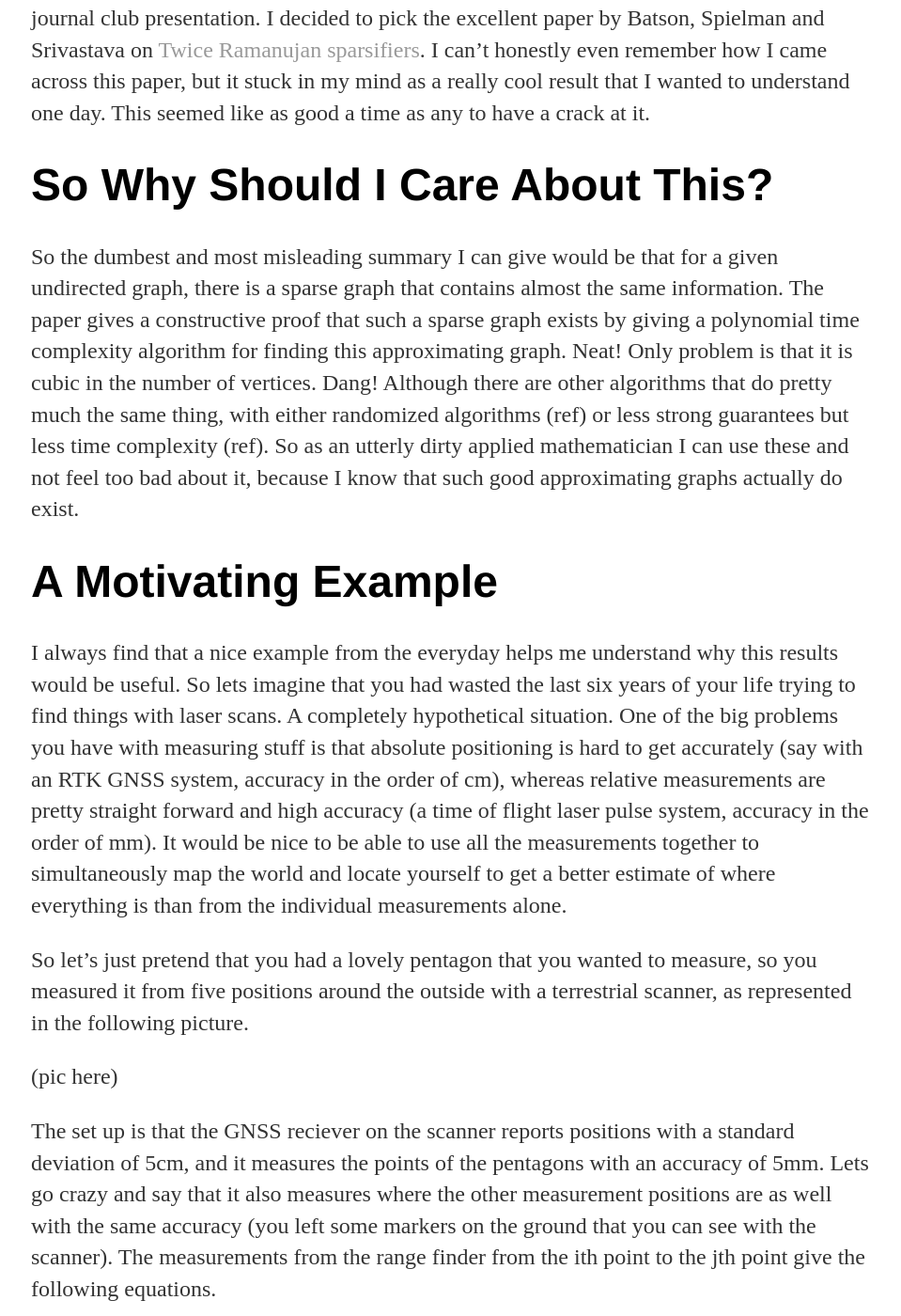
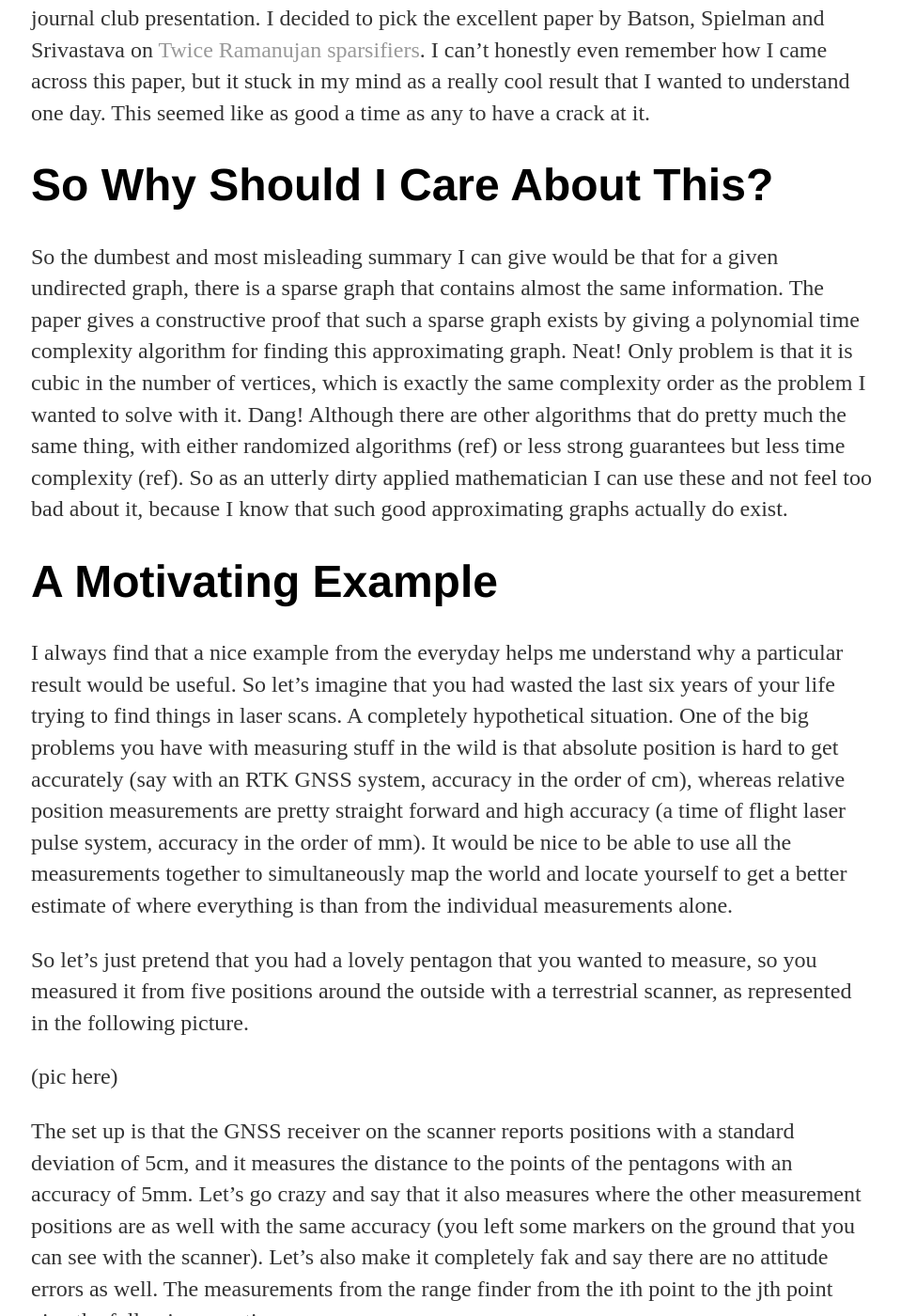
Before and after one commit to PaulBellette/PaulBellette.github.io, a Jekyll site: the page built from _posts/2018-06-23-IEEE.md, in a window 1280 px wide and 1400 px high, scrolled down 290 px. Shown: the whole window at 94% size, without its empty margins (159-1118 px from the left). Built offline with Jekyll 4.4.1, drawn with Linux system fonts in a browser that asks for light colours; formulas are drawn with MathJax 3; some of the changed text lies outside the part shown.

Commit message:
More nonsense

```diff
--- a/_posts/2018-06-23-IEEE.md
+++ b/_posts/2018-06-23-IEEE.md
@@ -4,45 +4,21 @@
 date: 2018-06-23
 ---
 
-So, this post is supposed to function as my notes for the upcoming IEEE signal
-processing journal club presentation. I decided to pick the excellent paper by
-Batson, Spielman and Srivastava on [Twice Ramanujan sparsifiers](https://arxiv.org/abs/0808.0163).
-I can't honestly even remember how I came across this paper, but it stuck in my mind
-as a really cool result that I wanted to understand one day. This seemed like as good a time as any
-to have a crack at it.
+So, this post is supposed to function as my notes for the upcoming IEEE signal processing journal club presentation. I decided to pick the excellent paper by Batson, Spielman and Srivastava on [Twice Ramanujan sparsifiers](https://arxiv.org/abs/0808.0163). I can't honestly even remember how I came across this paper, but it stuck in my mind as a really cool result that I wanted to understand one day. This seemed like as good a time as any to have a crack at it.
 
 # So Why Should I Care About This?
 
-So the dumbest and most misleading summary I can give would be that for a given undirected graph,
-there is a sparse graph that contains almost the same information. The paper gives a constructive
-proof that such a sparse graph exists by giving a polynomial time complexity algorithm for finding
-this approximating graph. Neat! Only problem is that it is cubic in the number of vertices. Dang!
-Although there are other algorithms that do pretty much the same thing, with either randomized
-algorithms (ref) or less strong guarantees but less time complexity (ref). So as an utterly dirty applied
-mathematician I can use these and not feel too bad about it, because I know that such good approximating
-graphs actually do exist.
+So the dumbest and most misleading summary I can give would be that for a given undirected graph, there is a sparse graph that contains almost the same information. The paper gives a constructive proof that such a sparse graph exists by giving a polynomial time complexity algorithm for finding this approximating graph. Neat! Only problem is that it is cubic in the number of vertices, which is exactly the same complexity order as the problem I wanted to solve with it. Dang! Although there are other algorithms that do pretty much the same thing, with either randomized algorithms (ref) or less strong guarantees but less time complexity (ref). So as an utterly dirty applied mathematician I can use these and not feel too bad about it, because I know that such good approximating graphs actually do exist.
 
 # A Motivating Example
 
-I always find that a nice example from the everyday helps me understand why this results would be useful.
-So lets imagine that you had wasted the last six years of your life trying to find things with laser scans.
-A completely hypothetical situation. One of the big problems you have with measuring stuff is that absolute
-positioning is hard to get accurately (say with an RTK GNSS system, accuracy in the order of cm), whereas
-relative measurements are pretty straight forward and high accuracy (a time of flight laser pulse system,
-accuracy in the order of mm). It would be nice to be able to use all the measurements together to simultaneously
-map the world and locate yourself to get a better estimate of where everything is than from the individual
-measurements alone.
+I always find that a nice example from the everyday helps me understand why a particular result would be useful. So let's imagine that you had wasted the last six years of your life trying to find things in laser scans. A completely hypothetical situation. One of the big problems you have with measuring stuff in the wild is that absolute position is hard to get accurately (say with an RTK GNSS system, accuracy in the order of cm), whereas relative position measurements are pretty straight forward and high accuracy (a time of flight laser pulse system, accuracy in the order of mm). It would be nice to be able to use all the measurements together to simultaneously map the world and locate yourself to get a better estimate of where everything is than from the individual measurements alone.
 
-So let's just pretend that you had a lovely pentagon that you wanted to measure, so you measured it from five positions
-around the outside with a terrestrial scanner, as represented in the following picture.
+So let's just pretend that you had a lovely pentagon that you wanted to measure, so you measured it from five positions around the outside with a terrestrial scanner, as represented in the following picture.
 
 (pic here)
 
-The set up is that the GNSS reciever on the scanner reports positions with a standard deviation of 5cm, and it measures
-the points of the pentagons with an accuracy of 5mm. Lets go crazy and say that it also measures where the
-other measurement positions are as well with the same accuracy (you left some markers on the ground that you
-can see with the scanner). The measurements from the range finder from the ith point to the jth point give
-the following equations.
+The set up is that the GNSS receiver on the scanner reports positions with a standard deviation of 5cm, and it measures the distance to the points of the pentagons with an accuracy of 5mm. Let's go crazy and say that it also measures where the other measurement positions are as well with the same accuracy (you left some markers on the ground that you can see with the scanner). Let's also make it completely fak and say there are no attitude errors as well. The measurements from the range finder from the ith point to the jth point give the following equations.
 
 $$
 \begin{align}
@@ -51,14 +27,18 @@
 \end{align}
 $$
 
-i.e. you measure the distance between two points with the Lidar, and the position of a point with the GNSS system (with
-different levels of noise, we can lie to ourselves and say it is Gaussian to make our lives easier). Let's make out lives
-even easier still and pretend we only care about the $z$ component of the position (generalizing this is straight forward).
-Turning the usual crank of plugging into Bayes Theorem (with a few assumptions about priors) it can be shown that finding
-the $x$ that minimizes the following cost function will maximize the posterior probability.
+i.e. you measure the distance between two points with the Lidar, and the position of a point with the GNSS system (with different levels of noise, we can lie to ourselves and say it is Gaussian to make our lives easier). Let's make out lives even easier still and pretend we only care about the $z$ component of the position (generalizing this to all components is straight forward). Turning the usual crank of plugging into Bayes Theorem (with a few assumptions about priors) it can be shown that finding the $x$ that minimizes the following cost function will maximize the posterior probability of where are all the points given the data.
 
 $$J = \lVert Ax - b\rVert_{2}^{2} + \lambda\lVert x - x_{0}\rVert$$
 
-where $x$ is a vector of the $z$ position of all the measured points, $b$ is a vector where $b_i = \sum_{j=1}^nd_{ij}$ and
- (drum roll...) $A$ is the negative of the Graph Laplacian of the graph formed by considering the vertices of the graph as
-the positions to estimate and the edges indicate that a Lidar measurement between these positions exist.
+where $x$ is a vector of the $z$ position of all the measured points, $x_{0}$ is a vector of the GNSS measurements, $\lambda$ is a vector of regularization coefficients (zero for no GNSS measurement), $b$ is a vector where $b_i = \sum_{j=1}^nd_{ij}$ and (drum roll...) $A$ is the negative of the Graph Laplacian of the graph formed by considering the vertices of the graph as the positions to estimated and the presence of an edge indicates that a Lidar measurement between these two positions exist.
+
+The awake amongst you notice that I have rigged the setup to give a complete graph here, 10 vertices too. Weird huh? It is a complete graph because every vertex is connected to every other vertex, as shown in th following picture.
+
+(complete graph picture here)
+
+Now this is all fine and dandy, we can solve this least squares problem with no issues at all. The question is what do w do when the problem gets freaking enormous, like the number of vertices is millions of feature point correspondences from thousands of poses in a large scale bundle adjustment problem? (Ignoring that the optimization problem is also non-linear now, let's imagine we are worried about linear approximations in an iterative scheme). You can a few approaches, exploit the structure of $A$ to decompose the problem into more reasonable sub problems, solve a smaller problem that gives you almost the same answer or design a really cool preconditioner for an low memory iterative solution scheme like the conjugate gradient method (provided you can get $A$ to fit in memory at all). The result of this paper can help with the last two approaches. I'll just show how for the first one.
+
+#Dumbing it Down
+
+So we probably want to try to get away with a shitload less edges than we have in our graph. The most aggressive thing you could do would be to try for a minimum spanning tree of the original graph. This will make it really fast to solve the optimization problem now, because your graph is super sparse. You might feel a little bad about yourself too, because you threw so much away. Let's try a couple of numerical experiments. First let's try running Prim's Minimum Spanning Tree Algorithm on the original complete graph and see what happens
```
